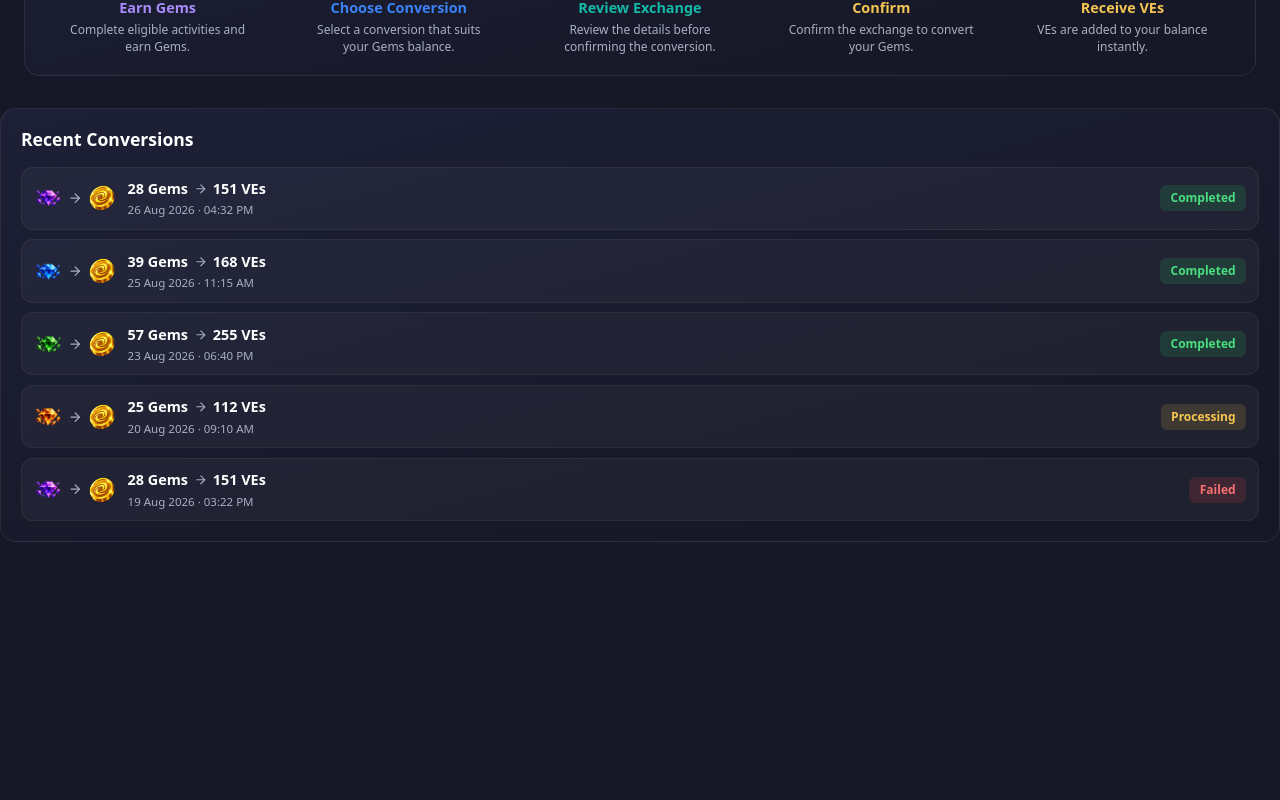
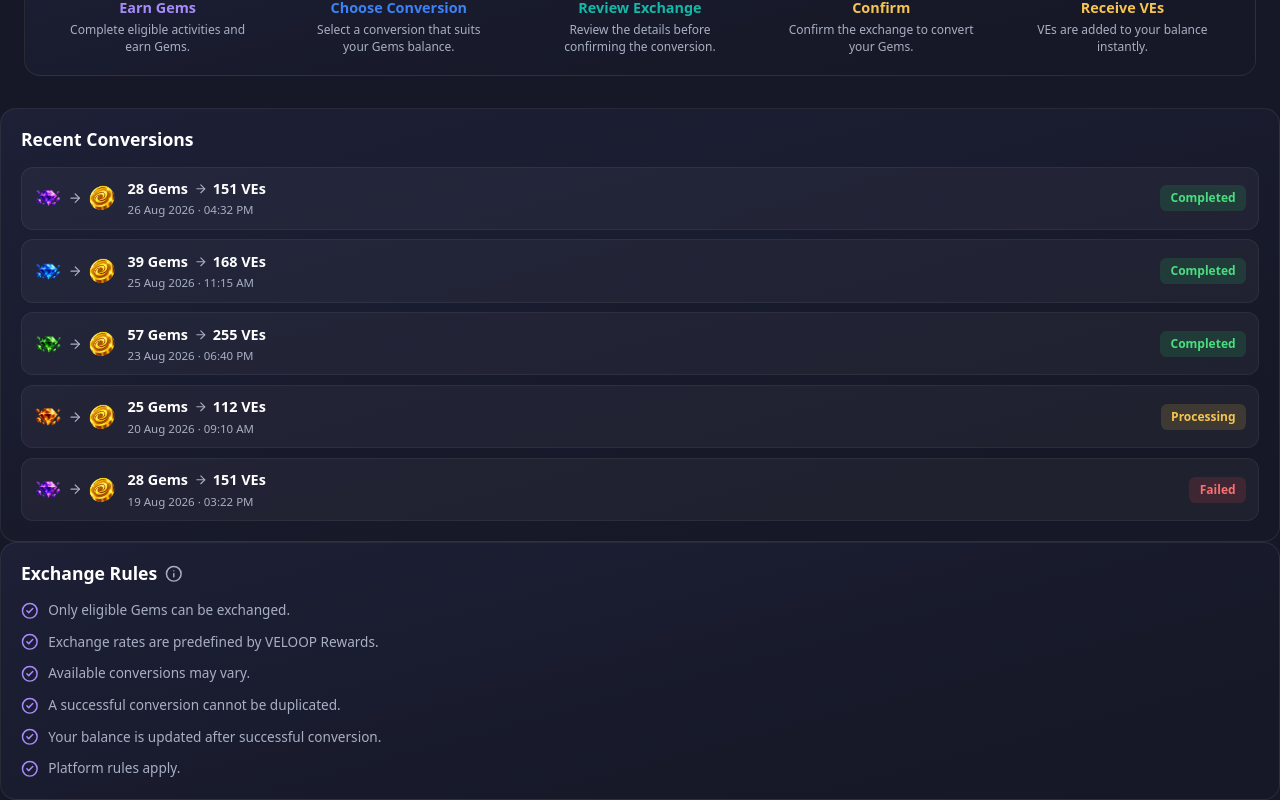
Before and after one commit to sadiksaifi9958/veloop-exchange-center, a React (Vite) app: page / in a window 1280 px wide. Shown: the part 671-1471 px from the top of the page. Before the commit the page ends 1213 px from the top, so only its background shows below. Built offline with nearby package versions, Linux system fonts and the light colour scheme.

Commit message:
add exchange rules section

```diff
--- a/src/App.jsx
+++ b/src/App.jsx
@@ -3,6 +3,7 @@ import {
   userBalance,
   howExchangeWorks,
   recentConversions,
+  exchangeRules,
 } from "./data/exchangeData";
 import ExchangeCard from "./components/exchange/ExchangeCard";
 import ExchangeModal from "./components/exchange/ExchangeModal";
@@ -11,6 +12,7 @@ import { useState, useEffect } from "react";
 import BalanceOverview from "./components/exchange/BalanceOverview";
 import HowExchangeWorks from "./components/exchange/HowExchangeWorks";
 import ExchangeHistory from "./components/exchange/ExchangeHistory";
+import ExchangeRules from "./components/exchange/ExchangeRules";
 function App() {
   const [selectedOption, setSelectedOption] = useState(null);
   const [balance, setBalance] = useState(userBalance);
@@ -90,6 +92,7 @@ function App() {
       )}
       <HowExchangeWorks steps={howExchangeWorks} />
       <ExchangeHistory items={recentConversions} />
+      <ExchangeRules rules={exchangeRules} />
     </>
   );
 }
--- /dev/null
+++ b/src/components/exchange/ExchangeRules.jsx
@@ -0,0 +1,28 @@
+import { Info, CircleCheck } from "lucide-react";
+import styles from "./ExchangeRules.module.css";
+function ExchangeRules({ rules }) {
+  return (
+    <section className={styles.section}>
+      <h2 className={styles.title}>
+        Exchange Rules
+        <button
+          type="button"
+          aria-label="About Exchange Rules"
+          className={styles.info}
+        >
+          <Info aria-hidden="true" />
+        </button>
+      </h2>
+      <ul className={styles.list}>
+        {rules.map((item) => (
+          <li key={item} className={styles.item}>
+            <CircleCheck aria-hidden="true" className={styles.icon} />
+            <span className={styles.text}>{item}</span>
+          </li>
+        ))}
+      </ul>
+    </section>
+  );
+}
+
+export default ExchangeRules;
--- /dev/null
+++ b/src/components/exchange/ExchangeRules.module.css
@@ -0,0 +1,64 @@
+.section {
+  padding: 1.25rem;
+  background: linear-gradient(165deg, #1d2036, #161827 80%);
+  border: 1px solid rgba(255, 255, 255, 0.08);
+  border-radius: 1rem;
+}
+
+.title {
+  display: flex;
+  align-items: center;
+  gap: 0.5rem;
+  margin: 0 0 1rem;
+  font-size: 1.1rem;
+  font-weight: 700;
+  color: #fff;
+}
+
+.info {
+  display: inline-flex;
+  padding: 0;
+  background: none;
+  border: none;
+  color: #a9afc3;
+  cursor: pointer;
+}
+
+.info:focus-visible {
+  outline: 2px solid #fff;
+  outline-offset: 3px;
+}
+
+.info svg {
+  width: 1.1rem;
+  height: 1.1rem;
+}
+
+.list {
+  display: flex;
+  flex-direction: column;
+  gap: 0.7rem;
+  margin: 0;
+  padding: 0;
+  list-style: none;
+}
+
+.item {
+  display: flex;
+  align-items: flex-start;
+  gap: 0.6rem;
+}
+
+.icon {
+  flex-shrink: 0;
+  width: 1.1rem;
+  height: 1.1rem;
+  margin-top: 0.1rem;
+  color: #a78bfa;
+}
+
+.text {
+  font-size: 0.85rem;
+  line-height: 1.5;
+  color: #a9afc3;
+}
```
